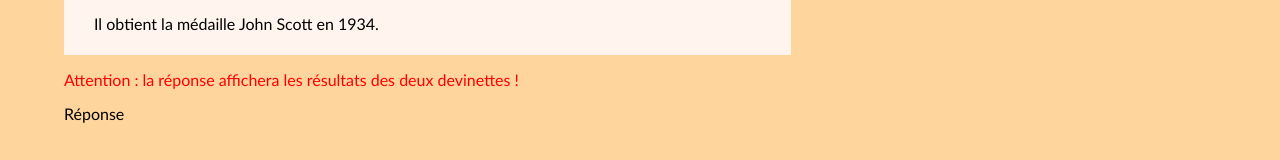
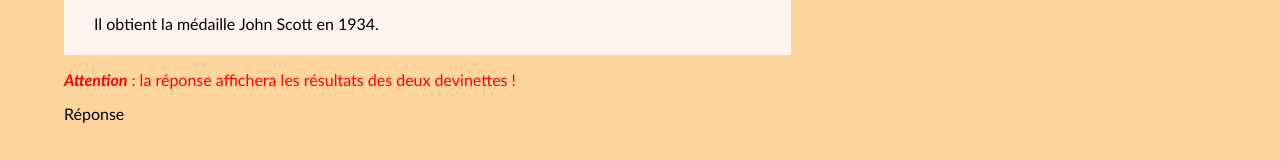
Before and after one commit to lth-elm/dev-web-first-project, a Vue app in the folder client/: page /physiquememo in a window 1280 px wide. Shown: the part 774-934 px from the top of the page. Built offline with nearby package versions, Linux system fonts and the light colour scheme; a web font is replaced by a local one.

Commit message:
text formatting

```diff
--- a/client/src/components/modale.vue
+++ b/client/src/components/modale.vue
@@ -7,7 +7,7 @@
             <h5>devinette n°2 : {{devi2}}</h5>
         </div>
     </div>
-    <p class="danger">Attention : la réponse affichera les résultats des deux devinettes !</p>
+    <p class="danger"><i><b>Attention</b></i> : la réponse affichera les résultats des deux devinettes !</p>
 </template>
 
 <script>
```
